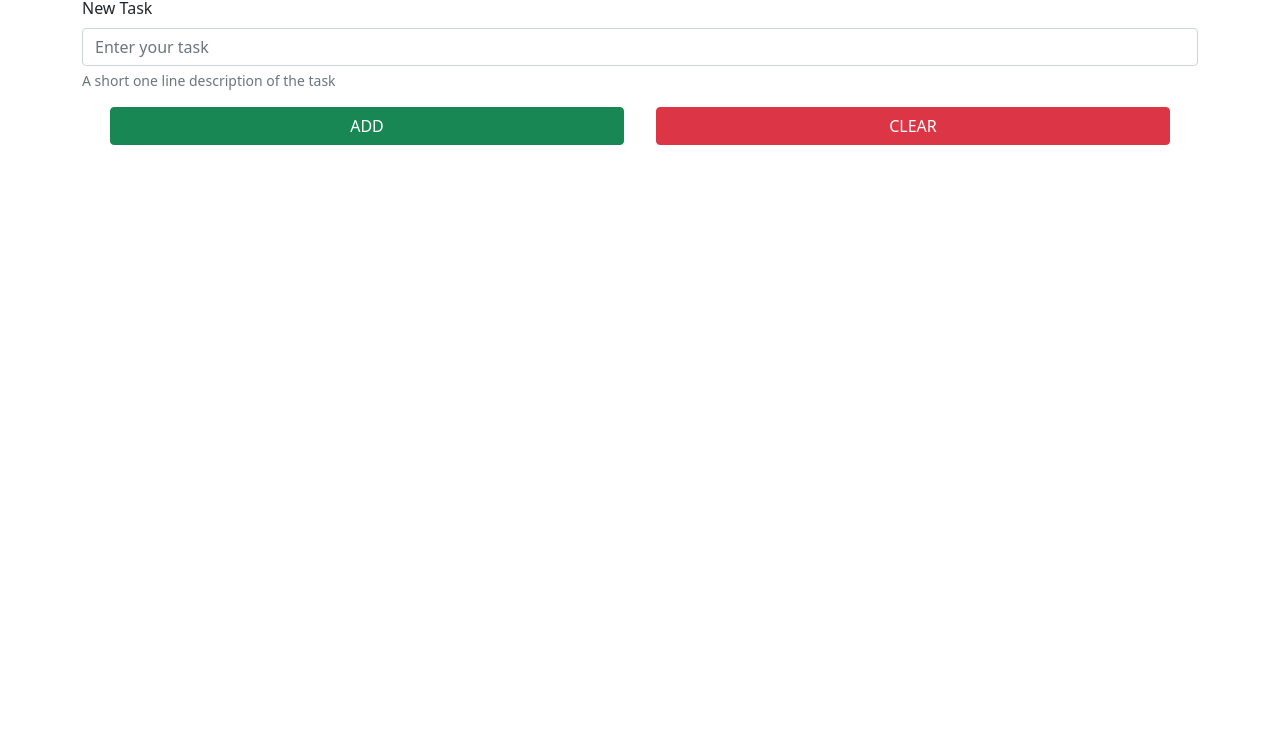
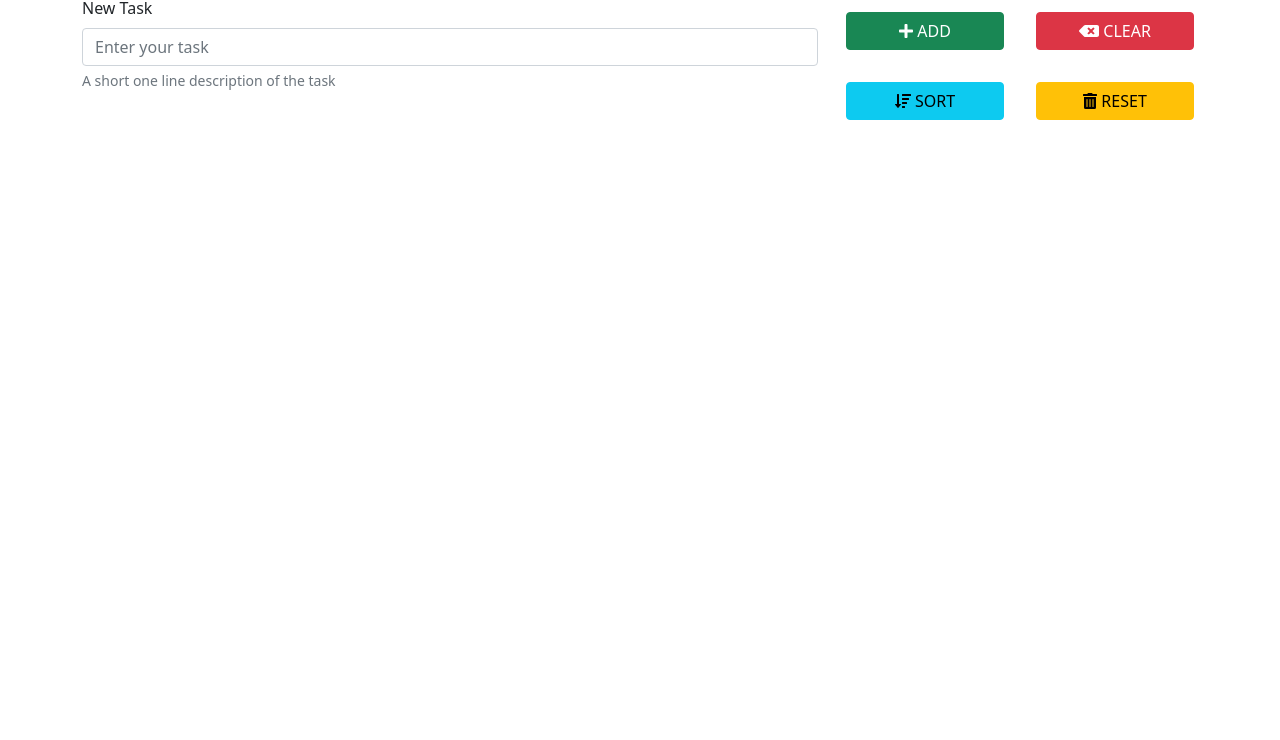
Before and after one commit to chaitanya1108/todoList, a plain HTML site: page index.html in a window 1280 px wide. Shown: the part 60-800 px from the top of the page. Drawn offline with nearby package versions, Linux system fonts and the light colour scheme.

Commit message:
added icons

```diff
--- a/index.html
+++ b/index.html
@@ -17,6 +17,8 @@
         integrity="sha384-cVKIPhGWiC2Al4u+LWgxfKTRIcfu0JTxR+EQDz/bgldoEyl4H0zUF0QKbrJ0EcQF"
         crossorigin="anonymous"></script>
     <script src="https://code.jquery.com/jquery-3.6.0.js"></script>
+    <script src="https://cdnjs.cloudflare.com/ajax/libs/font-awesome/5.14.0/js/all.js"></script>
+    <!--adding all icons from fontawesome-->
     <script defer src="script.js"></script>
     <!--only works on modern browsers, defer makes so that the script runs only after the page is loaded-->
     <link rel="stylesheet" href="style.css">
@@ -25,9 +27,10 @@
 <body>
     <div class="container">
         <h1 align="center"> ToDo List </h1>
-        <!--INPUT BOX-->
+
         <div class="row">
-            <div class="col">
+            <!--INPUT BOX-->
+            <div class="col-md-8">
                 <div class="form-group">
                     <label for="inpNewTask" class="form-label">New Task</label>
                     <input type="text" class="form-control" id="inpNewTask" aria-describedby="newTaskHelp"
@@ -35,15 +38,26 @@
                     <div id="newTaskHelp" class="form-text">A short one line description of the task</div>
                 </div>
             </div>
-        </div>
-        <!--BUTTONS-->
-        <div class="row px-4">
-            <button class="btn btn-success col m-3" id="btnadd">
-                ADD
-            </button>
-            <button class="btn btn-danger col m-3" id="btnclear">
-                CLEAR
-            </button>
+            <!--BUTTONS-->
+            <div class="col-md-4">
+                <div class="row">
+                    <button class="btn btn-success col m-3" id="btnadd">
+                        <i class="fas fa-plus"></i> ADD
+                    </button>
+                    <button class="btn btn-danger col m-3" id="btnclear">
+                        <i class="fas fa-backspace"></i> CLEAR
+                    </button>
+                </div>
+
+                <div class="row">
+                    <button class="btn btn-info col m-3" id="btnsort">
+                        <i class="fas fa-sort-amount-down"></i> SORT
+                    </button>
+                    <button class="btn btn-warning col m-3" id="btndelete">
+                        <i class="fas fa-trash-alt"></i> RESET
+                    </button>
+                </div>
+            </div>
         </div>
         <!--TASKS-->
         <div class="row px-1">
```
